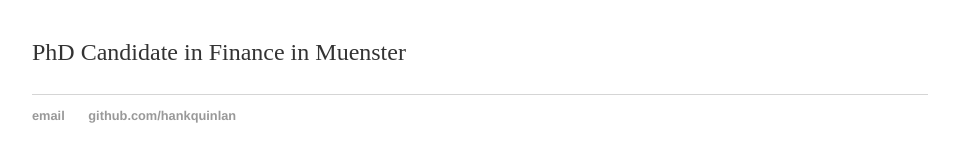
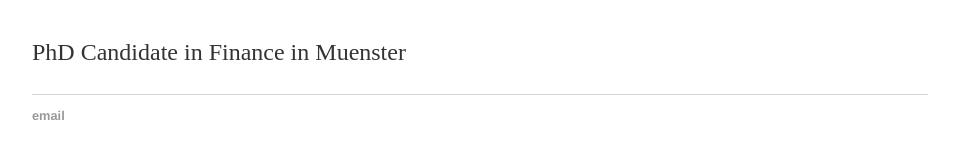
Before and after one commit to frilorde/page, a Jekyll site: the page built from index.html, in a window 1280 px wide. Shown: the part 161-323 px from the top of the page, without its empty margins (160-1119 px from the left). Built offline with Jekyll 4.4.1, drawn with Linux system fonts in a browser that asks for light colours.

Commit message:
Update default.html

```diff
--- a/_layouts/default.html
+++ b/_layouts/default.html
@@ -21,8 +21,7 @@
 			</div><!-- /.container -->
 			<footer>
 	    		<ul>
-	        		<li><a href="mailto:hankquinlanhub@gmail.com">email</a></li>
-	        		<li><a href="https://github.com/hankquinlan">github.com/hankquinlan</a></li>
+	        		<li><a href="mailto:friedrich.lorenz@wiwi.uni-muenster.de">email</a></li>
 				</ul>
 			</footer>
 		</body>
```
